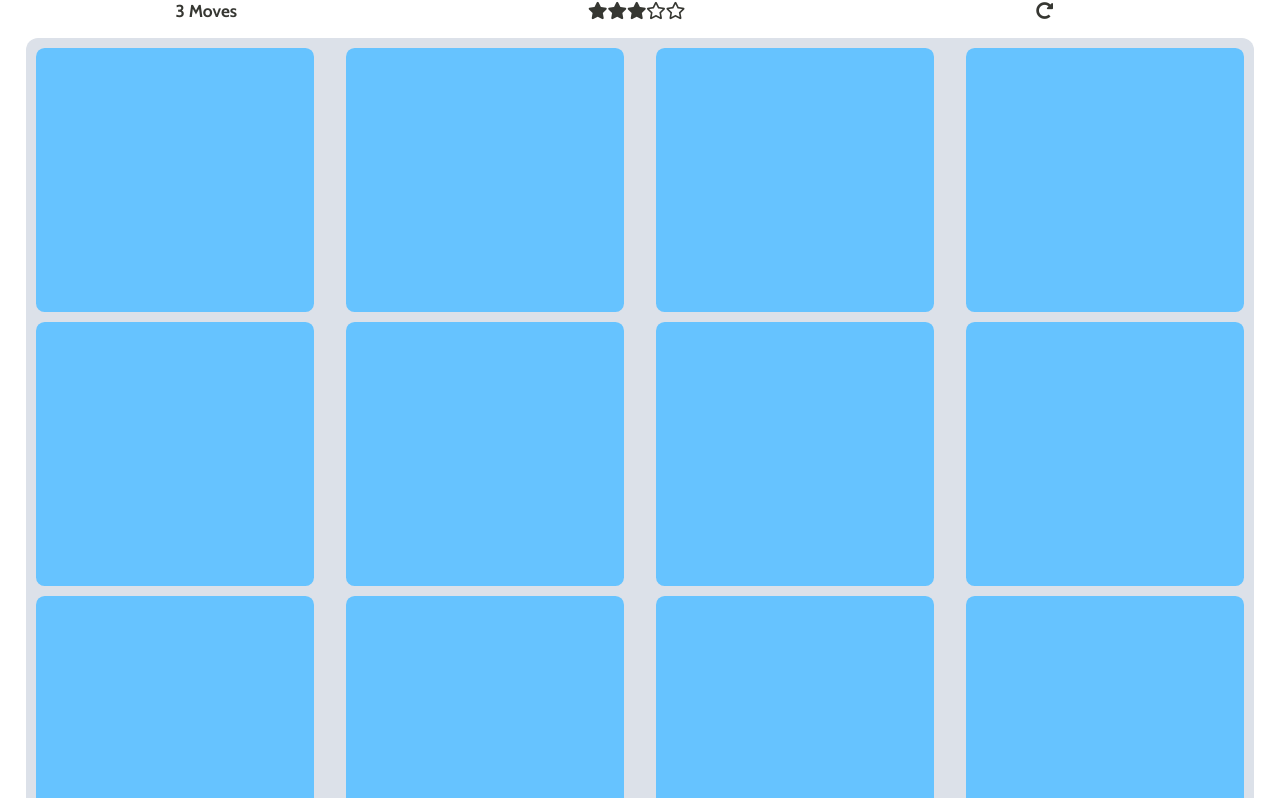
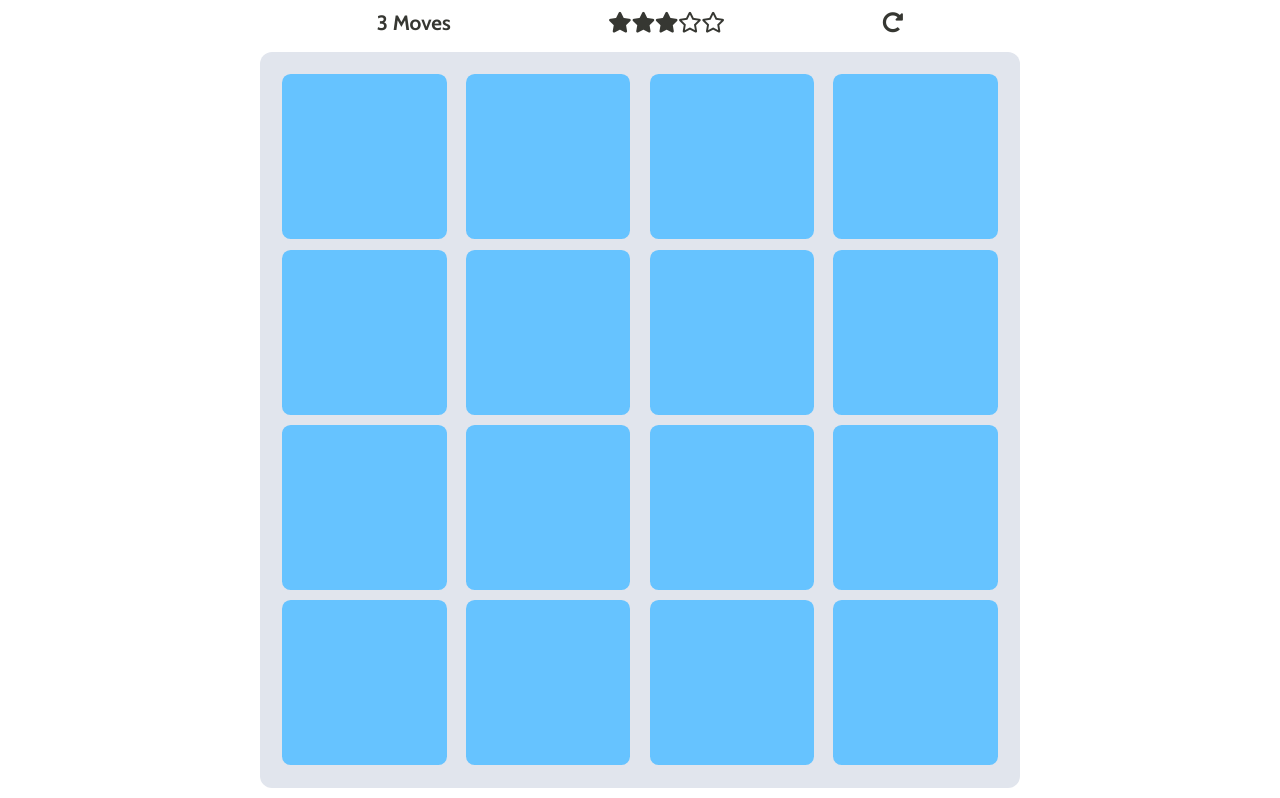
Before and after one commit to klobuli/udacity-memory-game, a plain HTML site: page index.html in a window 1280 px wide. Shown: the part 77-875 px from the top of the page. Drawn offline with nearby package versions, Linux system fonts and the light colour scheme.

Commit message:
Set media queries

```diff
--- a/css/app.css
+++ b/css/app.css
@@ -34,7 +34,7 @@ body {
 	padding: .6rem;
 	list-style-type: none;
 	border-radius: .7rem;
-	background-color: #dce1e9;
+	background-color: #e1e5ed;
 }
 
 .list-item {
@@ -66,3 +66,97 @@ body {
 }
 
 /* media queries */
+
+@media screen and (min-width: 40.625em) {
+
+	.page-heading {
+		font: 400 2.5rem/normal 'Fredoka One', cursive;
+	}
+
+	.rating-restart {
+	font: 700 1.2rem/normal 'Cabin', sans-serif;
+	}
+
+	.moves {
+		margin-left: 7%;
+	}
+
+	.restart {
+		margin-right: 7%;
+	}
+
+	#card-grid {
+		padding: .9rem;
+	}
+
+}
+
+@media screen and (min-width: 46.25em) {
+
+	#card-grid {
+		width: 88%;
+		padding: 1.1rem;
+	}
+
+	.list-item {
+		height: 20vw;
+		max-height: 160px;
+	}
+
+	.moves {
+		margin-left: 9%;
+	}
+
+	.restart {
+		margin-right: 9%;
+	}
+
+}
+
+@media screen and (min-width: 55em) {
+
+	#card-grid {
+		width: 79%;
+		max-width: 760px;
+	}
+
+	.list-item {
+		height: 17.5vw;
+		max-height: 165px;
+	}
+
+	.moves {
+		margin-left: 11%;
+	}
+
+	.restart {
+		margin-right: 11%;
+	}
+
+}
+
+@media screen and (min-width: 64em) {
+
+	#card-grid {
+		width: 71%;
+		padding: 1.3rem;
+	}
+
+	.list-item {
+		height: 15vw;
+	}
+
+	.rating-restart {
+		max-width: 760px;
+		margin: 0 auto 1rem;
+	}
+
+	.moves {
+		margin-left: 5%;
+	}
+
+	.restart {
+		margin-right: 5%;
+	}
+
+}
```
